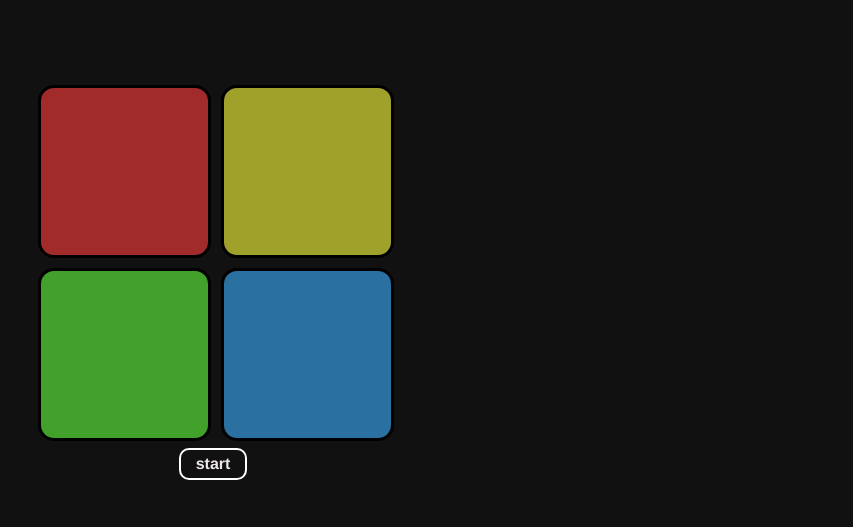
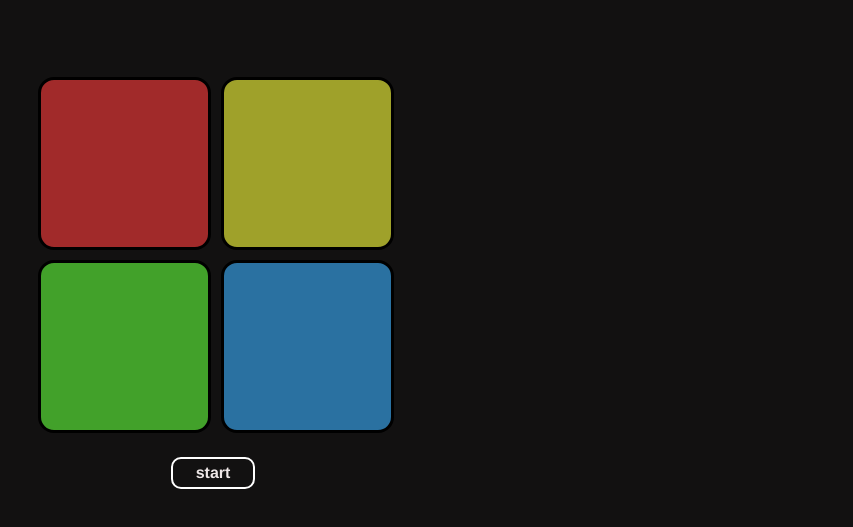
Before and after one commit to abhishettyy/web-dev-projects, a plain HTML site: page Simon-says/index.html in a window 1280 px wide. Shown: the part 131-658 px from the top of the page, without its empty margins (427-1280 px from the left). Drawn offline with Linux system fonts and the light colour scheme.

Commit message:
Update styles for #start button and h4 margin

```diff
--- a/Simon-says/style.css
+++ b/Simon-says/style.css
@@ -23,11 +23,16 @@ h3{
     border: 2px solid white;
     padding-left: 15px;
     padding-right: 15px;
-    margin: 13px;
+    margin-top: 30px;
     margin-bottom: 5px;
     padding-bottom:5px;
     padding-top:5px;
     border-radius: 10px;
+    width:50px;
+    display: flex;
+    align-items: center;
+    justify-content: center;
+
 }
 #start:hover{
     cursor: pointer;
@@ -118,7 +123,7 @@ h4{
             border-radius: 10px;
             width:90px;
             height: 30px;
-            margin-top: 30px;
+            margin-top: 50px;
 
         }
         h4{
```
